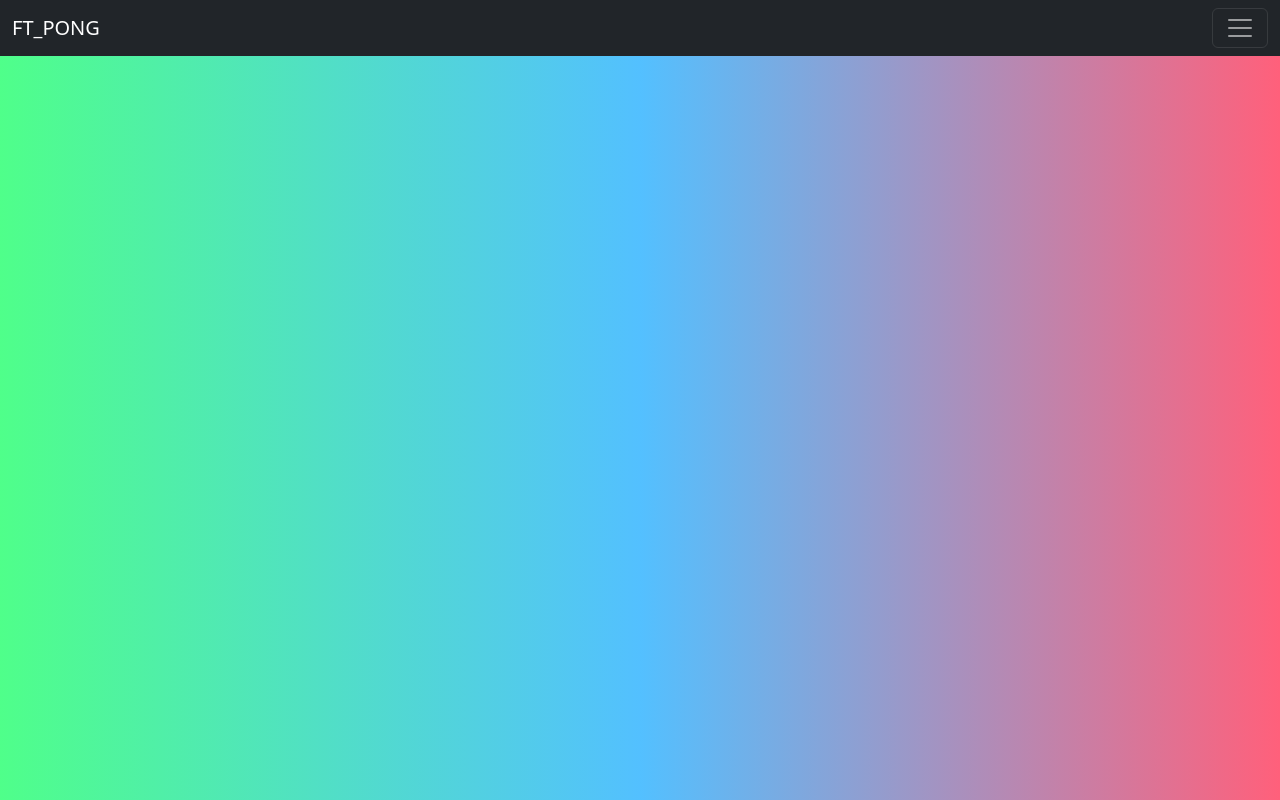
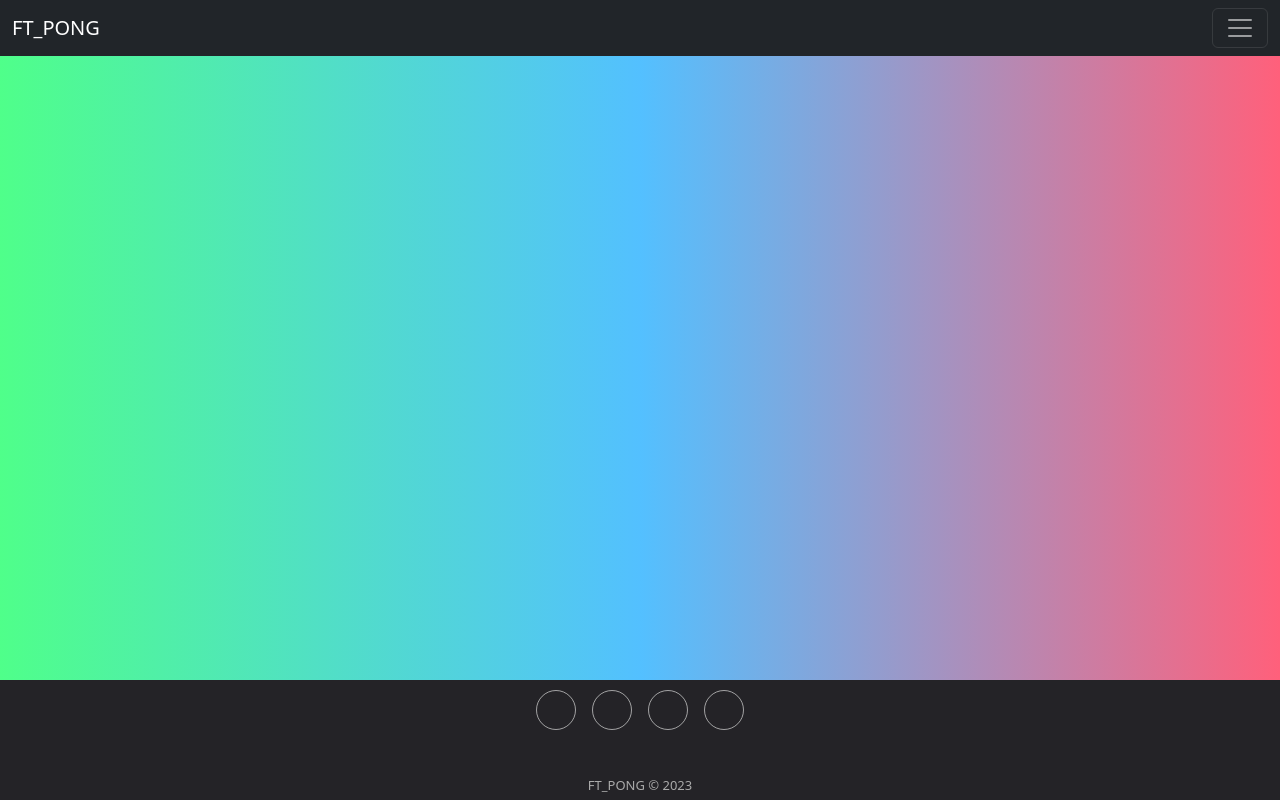
Before and after one commit to BarbaraC12/react-ts-app, a React (Vite) app: page / in a window 1280 px wide. Before the commit this address had no page. Built offline with nearby package versions, Linux system fonts and the light colour scheme.

Commit message:
add footer set the css to fix him on the bottom

```diff
--- a/index.html
+++ b/index.html
@@ -20,5 +20,7 @@
   <body>
     <div id="root"></div>
     <script type="module" src="/src/main.tsx"></script>
+    <script src="https://cdnjs.cloudflare.com/ajax/libs/jquery/3.2.1/jquery.min.js"></script>
+    <script src="https://cdnjs.cloudflare.com/ajax/libs/twitter-bootstrap/4.1.3/js/bootstrap.bundle.min.js"></script>
   </body>
 </html>
--- a/package.json
+++ b/package.json
@@ -10,10 +10,13 @@
   },
   "dependencies": {
     "bootstrap": "^5.2.3",
+    "mdb-react-ui-kit": "^5.1.0",
     "react": "^18.2.0",
     "react-bootstrap": "^2.7.0",
     "react-dom": "^18.2.0",
-    "react-router-dom": "^6.7.0"
+    "react-native": "^0.71.1",
+    "react-router-dom": "^6.7.0",
+    "sass": "^1.57.1"
   },
   "devDependencies": {
     "@types/react": "^18.0.26",
--- a/src/App.css
+++ b/src/App.css
@@ -10,10 +10,84 @@ html, body {
   width: 100vw;
 }
 
+.App-link {
+  color: #0d6881;
+}
+
+/* Navbar Section */
+
 nav {
   min-width: 100vw;
   margin-top: 0vw;
 }
+
+/* Footer Section */
+
+.footer-basic {
+  padding: 10px;
+  position: absolute;
+  width: 100vw;
+  height: 120px;
+  bottom: 0;
+  background-color:#242327;
+  color:#a0a2a5;
+}
+
+.footer-basic ul {
+  padding:0;
+  list-style:none;
+  text-align:center;
+  font-size:18px;
+  line-height:1.6;
+  margin-bottom:0;
+}
+
+.footer-basic li {
+  padding:0 10px;
+}
+
+.footer-basic ul a {
+  color:inherit;
+  text-decoration:none;
+  opacity:0.8;
+}
+
+.footer-basic ul a:hover {
+  opacity:1;
+}
+
+.footer-basic .social {
+  text-align:center;
+  padding-bottom:25px;
+}
+
+.footer-basic .social > a {
+  font-size:24px;
+  width:40px;
+  height:40px;
+  line-height:40px;
+  display:inline-block;
+  text-align:center;
+  border-radius:50%;
+  border:1px solid #ccc;
+  margin:0 8px;
+  color:inherit;
+  opacity:0.75;
+}
+
+.footer-basic .social > a:hover {
+  opacity:0.9;
+}
+
+.footer-basic .copyright {
+  margin-top:15px;
+  text-align:center;
+  font-size:13px;
+  color:#aaa;
+  margin-bottom:0;
+}
+
+/* Auth page Section */
 
 .Auth-form-div {
   display: flex;
@@ -47,5 +121,5 @@ nav {
 label {
   font-size: 14px;
   font-weight: 600;
-  color: rgb(34, 34, 34);
+  color: rgb(95, 25, 25);
 }
--- a/src/App.tsx
+++ b/src/App.tsx
@@ -4,6 +4,7 @@ import "bootstrap/dist/css/bootstrap.min.css"
 import './App.css'
 import Navbar from './component/Navbar'
 import Auth from './component/Auth'
+import _Footer from './component/Footer'
 
 function App() {
   const [count, setCount] = useState(0)
@@ -13,6 +14,8 @@ function App() {
 			<div>
 				<Navbar />
 				{/* <Canvas draw={draw}/> */}
+				<div></div>
+				<_Footer />
 			</div>
 			<Routes>
 				<Route path="/auth" element={<Auth />}/>
--- a/src/component/Footer.tsx
+++ b/src/component/Footer.tsx
@@ -0,0 +1,28 @@
+import React from 'react';
+
+export default function App() {
+  return (
+					<div className="footer-basic">
+						<footer>
+							<div className="social">
+								<a href="#">
+									<i className="icon ion-social-instagram">
+									</i>
+								</a>
+								<a href="#">
+									<i className="icon ion-social-snapchat">
+									</i>
+								</a>
+								<a href="#">
+									<i className="icon ion-social-twitter">
+									</i>
+								</a>
+								<a href="#">
+									<i className="icon ion-social-facebook">
+									</i>
+								</a></div>
+							<p className="copyright">FT_PONG © 2023</p>
+						</footer>
+					</div>
+  );
+}
```
Also changed, not shown: 1 other file (tests, documents, lock files or other folders).
